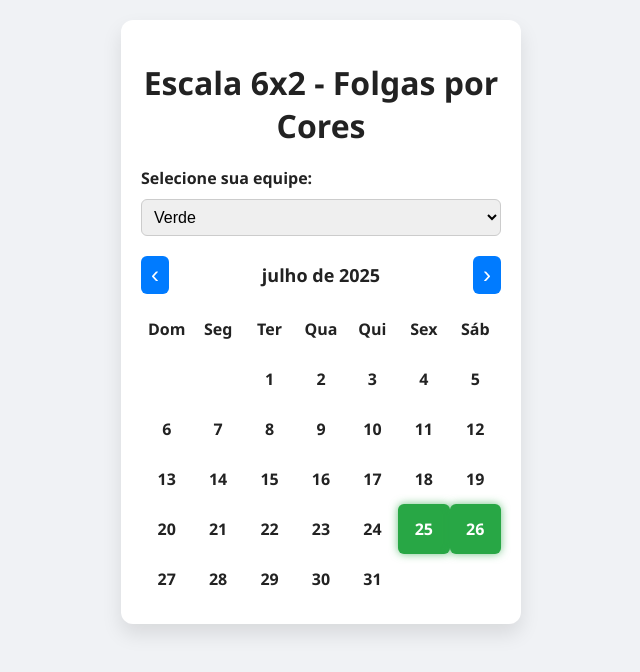
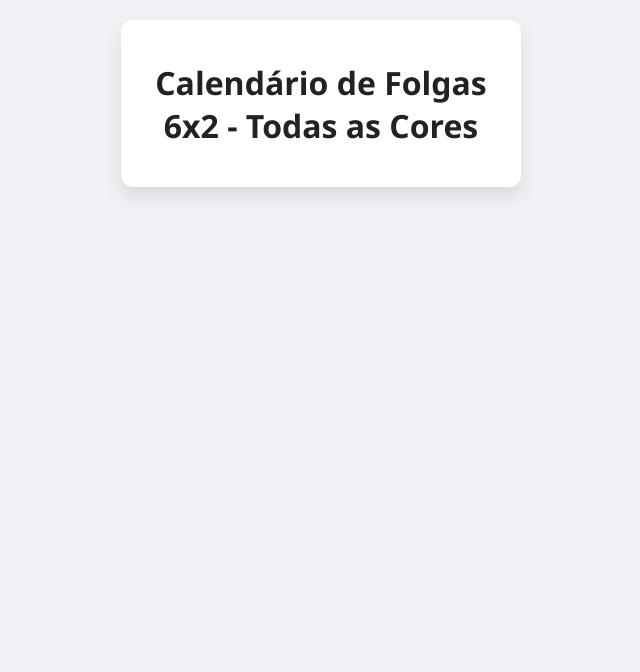
Before and after one commit to maycowgrummt/escala6x2mw, a plain HTML site: page index.html in a window 1280 px wide. Shown: the whole page, without its empty margins (319-959 px from the left). Drawn offline with Linux system fonts and the light colour scheme.

Commit message:
Update index.html

```diff
--- a/index.html
+++ b/index.html
@@ -2,44 +2,15 @@
 <html lang="pt-BR">
 <head>
   <meta charset="UTF-8" />
-  <meta name="viewport" content="width=device-width, initial-scale=1" />
-  <title>Escala 6x2 - Folgas por Equipe</title>
+  <meta name="viewport" content="width=device-width, initial-scale=1.0" />
+  <title>Calendário de Folgas 6x2</title>
   <link rel="stylesheet" href="style.css" />
 </head>
 <body>
   <div class="container">
-    <h1>Escala 6x2 - Folgas por Cores</h1>
-
-    <label for="equipe">Selecione sua equipe:</label>
-    <select id="equipe">
-      <option value="verde">Verde</option>
-      <option value="azul">Azul</option>
-      <option value="amarela">Amarela</option>
-      <option value="vermelha">Vermelha</option>
-    </select>
-
-    <div class="navegacao-mes">
-      <button id="btn-prev" aria-label="Mês anterior">‹</button>
-      <div id="mes-ano" aria-live="polite"></div>
-      <button id="btn-next" aria-label="Próximo mês">›</button>
-    </div>
-
-    <table id="calendario" aria-label="Calendário mensal">
-      <thead>
-        <tr>
-          <th>Dom</th>
-          <th>Seg</th>
-          <th>Ter</th>
-          <th>Qua</th>
-          <th>Qui</th>
-          <th>Sex</th>
-          <th>Sáb</th>
-        </tr>
-      </thead>
-      <tbody id="corpo-calendario"></tbody>
-    </table>
+    <h1>Calendário de Folgas 6x2 - Todas as Cores</h1>
+    <div id="calendar"></div>
   </div>
-
   <script src="script.js"></script>
 </body>
 </html>
```
